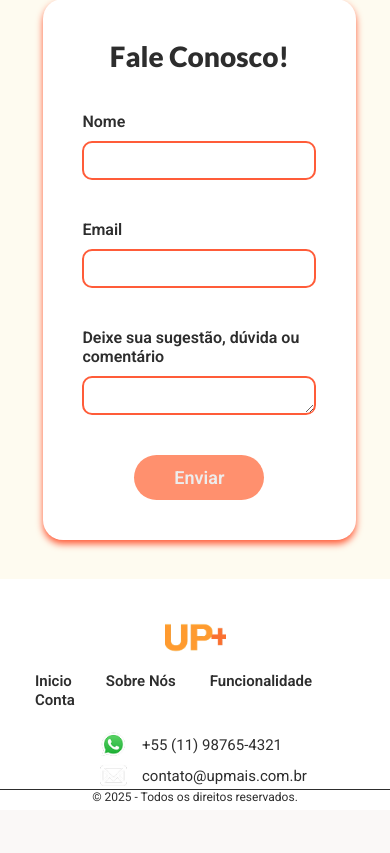
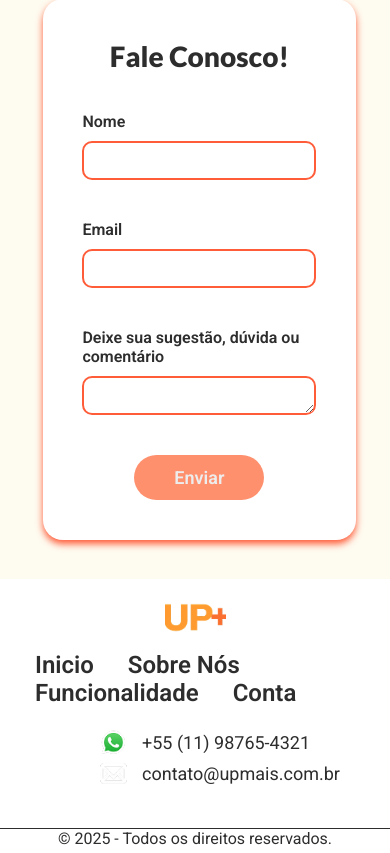
Before and after one commit to perobelliisa/UP, a Flask app: page / in a window 390 px wide. Shown: the part 5121-5974 px from the top of the page. Before the commit the page ends 5923 px from the top, so only its background shows below. Run offline with Flask 3, Linux system fonts and the light colour scheme.

Commit message:
Alterações no footer responsivo
Foi alterada a flex direction da nav do footer para, desde que o usuário esteja em q1ualquer mobile, os links estejam em coluna, além de aumentar a letra.

```diff
--- a/static/css/responsivo.css
+++ b/static/css/responsivo.css
@@ -627,7 +627,7 @@
     }
 
     .copy {
-        font-size: 12px;
+        font-size: 16px;
         text-align: center;
         padding-bottom: 5px;
     }
@@ -745,7 +745,7 @@
     }
 
     .copy {
-        font-size: 12px;
+        font-size: 16px;
         text-align: center;
         padding-bottom: 5px;
     }
@@ -1224,7 +1224,7 @@
     }
 
     .copy {
-        font-size: 12px;
+        font-size: 16px;
         text-align: center;
         padding-bottom: 5px;
     }
@@ -1470,6 +1470,26 @@
     .paragrafo-acerto{
         font-size: 18px;
     }
+
+    .info-footer nav{
+        flex-direction: column;
+        display: block;
+        padding-bottom: 20px;
+        margin-top: 15px;
+    }
+
+    .info-footer nav a {
+        font-size: 24px;
+    }
+
+    .info-footer {
+        height: auto;
+        padding: 20px;
+    }
+
+    footer .contato p {
+        font-size: 18px;
+    }
 }
 
 /* Mobile M */
@@ -1525,13 +1545,11 @@
     }
 
     .info-footer nav a {
-        font-size: 14px;
         display: block;
         padding-bottom: 6px;
     }
 
     .info-footer {
-        height: 170px;
         flex-wrap: wrap;}
 
 
@@ -1545,7 +1563,6 @@
 
     footer .contato p {
         font-weight: var(--regular);
-        font-size: 12px;
     }
 
     .linha-vertical {
@@ -1556,7 +1573,7 @@
     }
 
     .copy {
-        font-size: 12px;
+        font-size: 16px;
         text-align: center;
         padding-bottom: 5px;
         padding-top: 5px;
--- a/static/css/styles.css
+++ b/static/css/styles.css
@@ -112,6 +112,10 @@ body {
     padding: 0;
     text-decoration: none;
     font-family: 'Roboto', sans-serif;
+}
+
+body {
+    overflow-x: hidden;
 }
 
 /* =====================
```
